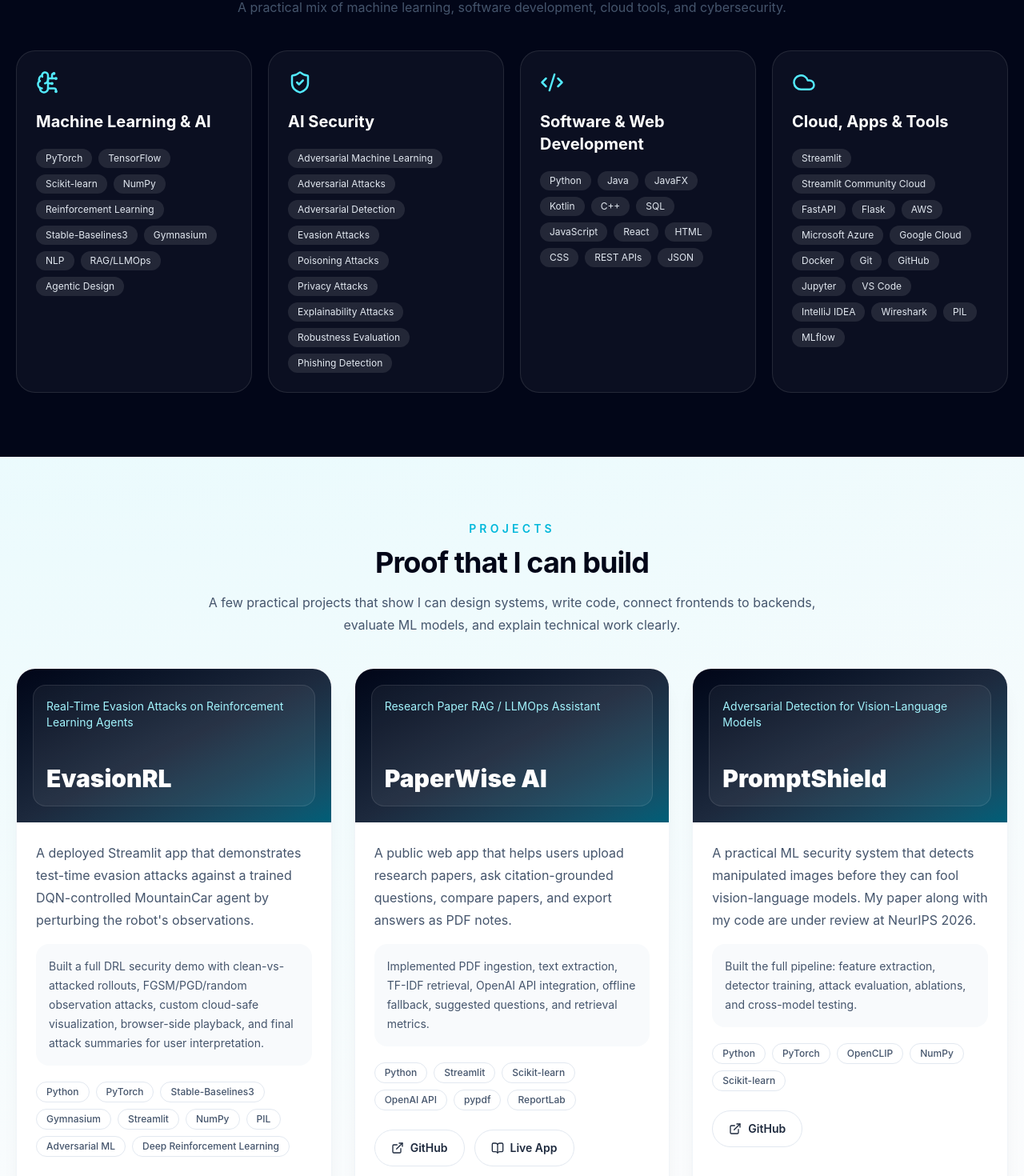
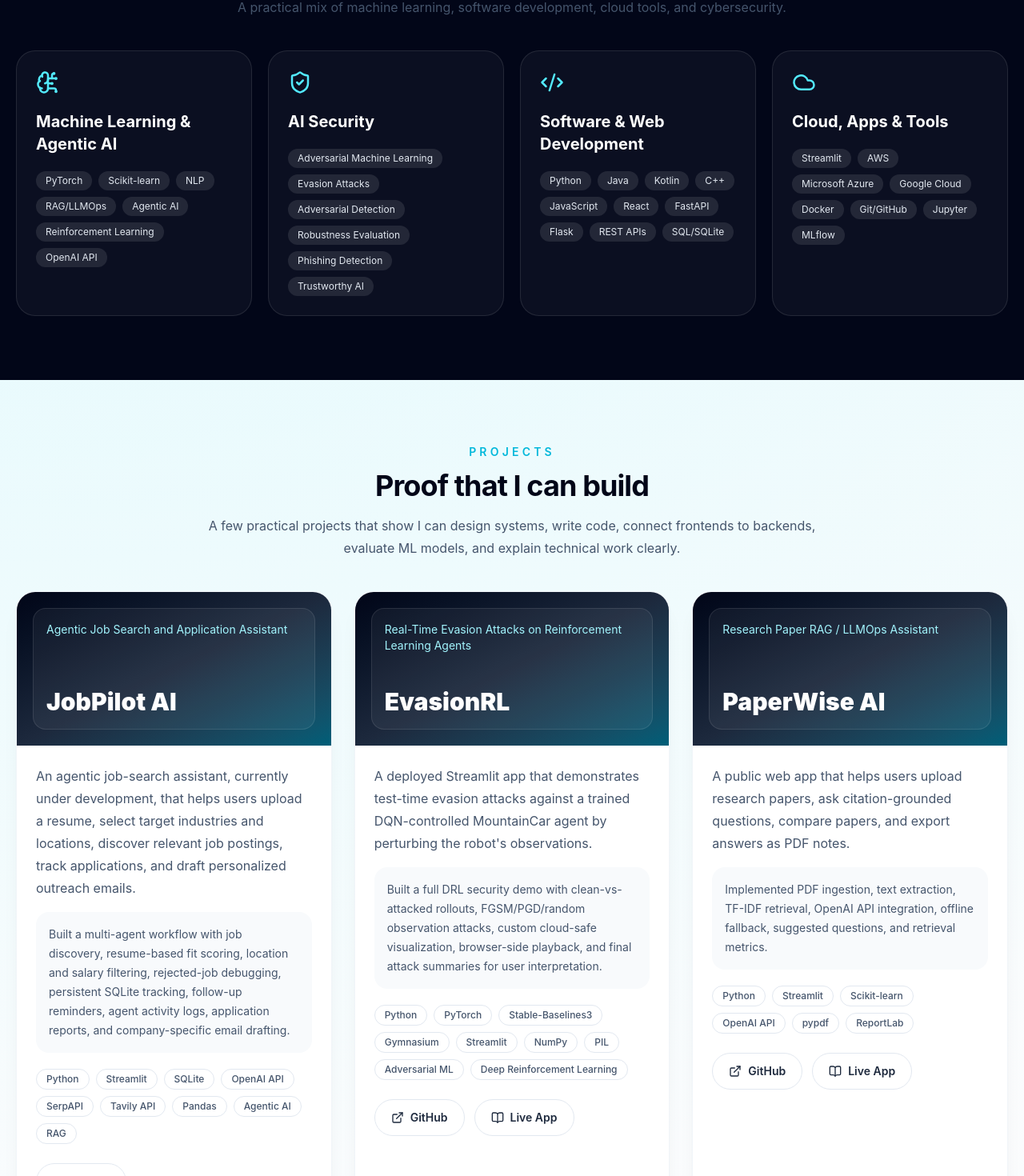
Before and after one commit to arashVsh/arash-portfolio, a React (Vite) app in the folder arash-portfolio/: page / in a window 1280 px wide. Shown: the part 1412-2882 px from the top of the page at 80% size. Built offline with nearby package versions, Linux system fonts and the light colour scheme.

Commit message:
New project and skills

```diff
--- a/arash-portfolio/src/App.tsx
+++ b/arash-portfolio/src/App.tsx
@@ -86,19 +86,16 @@
 
 const skills: SkillGroup[] = [
   {
-    title: "Machine Learning & AI",
+    title: "Machine Learning & Agentic AI",
     icon: BrainCircuit,
     items: [
       "PyTorch",
-      "TensorFlow",
       "Scikit-learn",
-      "NumPy",
-      "Reinforcement Learning",
-      "Stable-Baselines3",
-      "Gymnasium",
       "NLP",
       "RAG/LLMOps",
-      "Agentic Design",
+      "Agentic AI",
+      "Reinforcement Learning",
+      "OpenAI API",
     ],
   },
   {
@@ -106,14 +103,11 @@
     icon: ShieldCheck,
     items: [
       "Adversarial Machine Learning",
-      "Adversarial Attacks",
+      "Evasion Attacks",
       "Adversarial Detection",
-      "Evasion Attacks",
-      "Poisoning Attacks",
-      "Privacy Attacks",
-      "Explainability Attacks",
       "Robustness Evaluation",
       "Phishing Detection",
+      "Trustworthy AI",
     ],
   },
   {
@@ -122,16 +116,14 @@
     items: [
       "Python",
       "Java",
-      "JavaFX",
       "Kotlin",
       "C++",
-      "SQL",
       "JavaScript",
       "React",
-      "HTML",
-      "CSS",
+      "FastAPI",
+      "Flask",
       "REST APIs",
-      "JSON",
+      "SQL/SQLite",
     ],
   },
   {
@@ -139,26 +131,41 @@
     icon: Cloud,
     items: [
       "Streamlit",
-      "Streamlit Community Cloud",
-      "FastAPI",
-      "Flask",
       "AWS",
       "Microsoft Azure",
       "Google Cloud",
       "Docker",
-      "Git",
-      "GitHub",
+      "Git/GitHub",
       "Jupyter",
-      "VS Code",
-      "IntelliJ IDEA",
-      "Wireshark",
-      "PIL",
       "MLflow",
     ],
   },
 ];
 
 const projects: Project[] = [
+
+  {
+    title: "JobPilot AI",
+    subtitle: "Agentic Job Search and Application Assistant",
+    description:
+      "An agentic job-search assistant, currently under development, that helps users upload a resume, select target industries and locations, discover relevant job postings, track applications, and draft personalized outreach emails.",
+    impact:
+      "Built a multi-agent workflow with job discovery, resume-based fit scoring, location and salary filtering, rejected-job debugging, persistent SQLite tracking, follow-up reminders, agent activity logs, application reports, and company-specific email drafting.",
+    tech: [
+      "Python",
+      "Streamlit",
+      "SQLite",
+      "OpenAI API",
+      "SerpAPI",
+      "Tavily API",
+      "Pandas",
+      "Agentic AI",
+      "RAG",
+    ],
+    github: "https://github.com/arashVsh/jobpilot_ai_mvp",
+    imageDescription:
+      "Suggested image: an agentic job-search dashboard showing resume upload, job filters, matched job cards, fit scores, rejected-job debug logs, and an email draft panel.",
+  },
   {
     title: "EvasionRL",
     subtitle: "Real-Time Evasion Attacks on Reinforcement Learning Agents",
```
